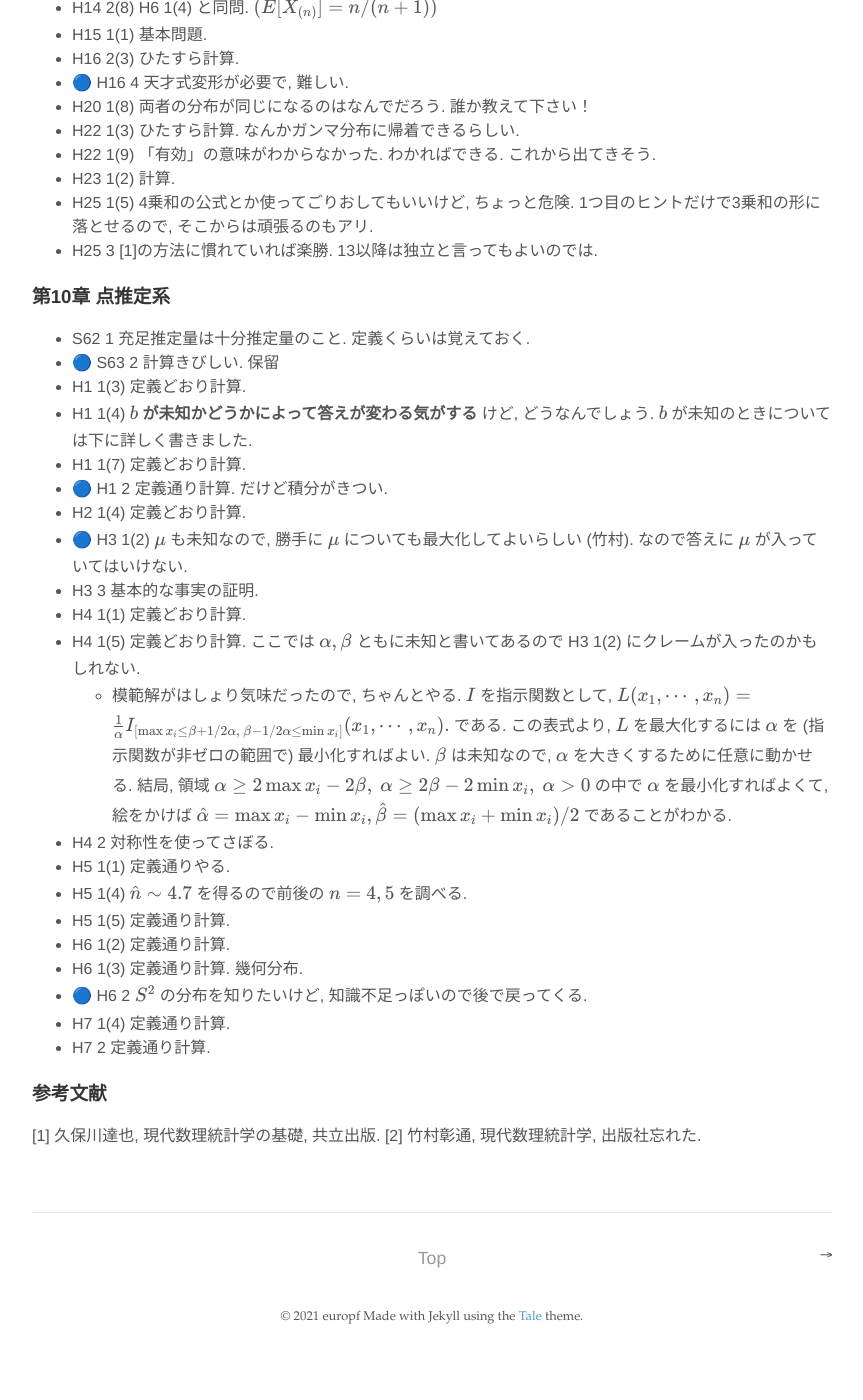
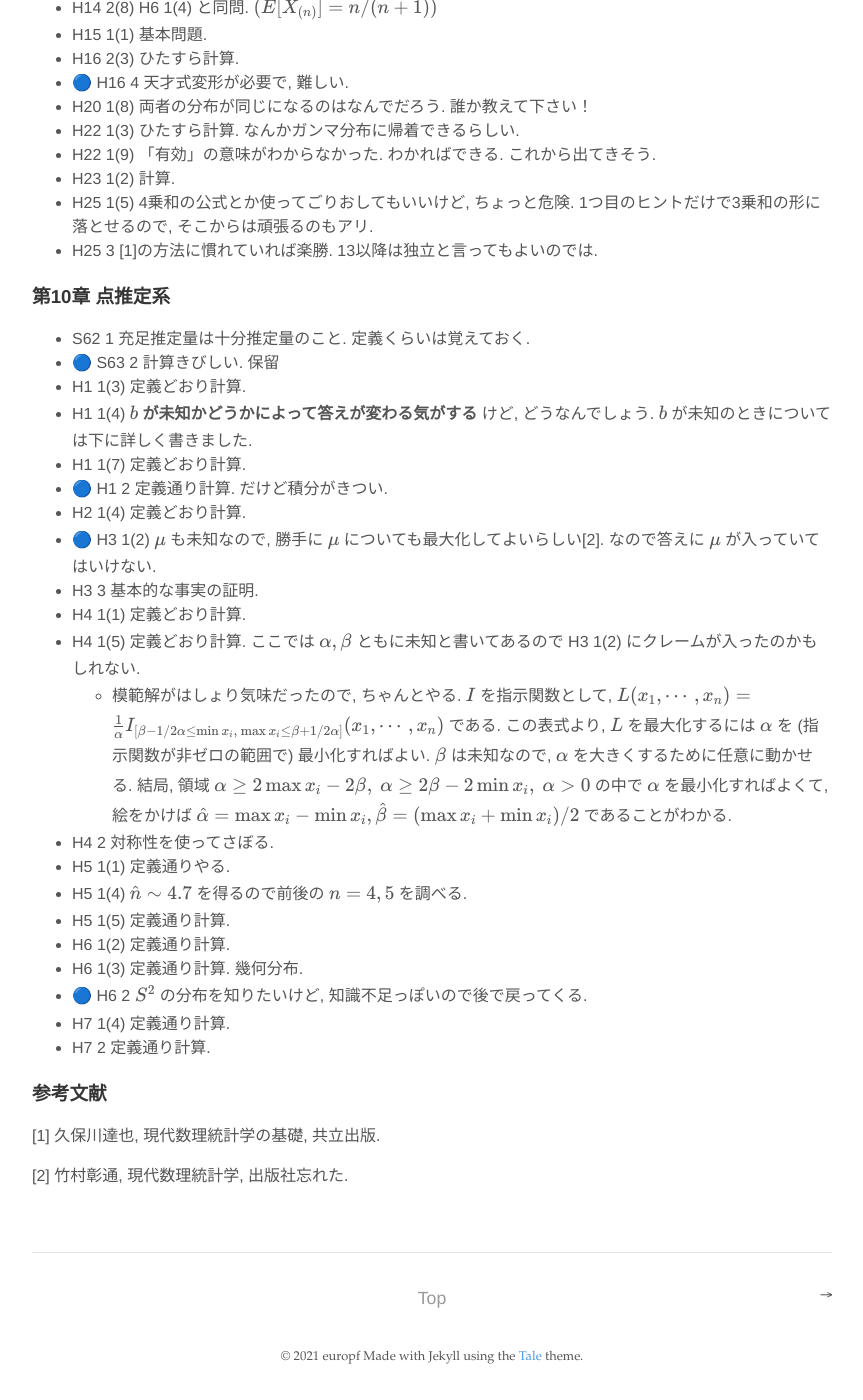
Before and after one commit to europf/europf.github.io, a Jekyll site: the page built from _posts/2021-10-10-ac-math-stat.md, in a window 1280 px wide and 1400 px high, scrolled down 957 px. Shown: the whole window, without its empty margins (208-1071 px from the left). Built offline with Jekyll 4.4.1, drawn with Linux system fonts in a browser that asks for light colours; nearby versions of some CDN libraries; before the commit the page ends 2317 px from its top, so only the background shows below that.

Commit message:
１０章

```diff
--- a/_posts/2021-10-10-ac-math-stat.md
+++ b/_posts/2021-10-10-ac-math-stat.md
@@ -45,12 +45,12 @@ excerpt_separator: <!--more-->
 - H1 1(7) 定義どおり計算.
 - 🔵 H1 2 定義通り計算. だけど積分がきつい.
 - H2 1(4) 定義どおり計算.
-- 🔵 H3 1(2) $\mu$ も未知なので, 勝手に $\mu$ についても最大化してよいらしい (竹村). なので答えに $\mu$ が入っていてはいけない.
+- 🔵 H3 1(2) $\mu$ も未知なので, 勝手に $\mu$ についても最大化してよいらしい[2]. なので答えに $\mu$ が入っていてはいけない.
 - H3 3 基本的な事実の証明.
 - H4 1(1) 定義どおり計算.
 - H4 1(5) 定義どおり計算. ここでは $\alpha, \beta$ ともに未知と書いてあるので H3 1(2) にクレームが入ったのかもしれない.
     - 模範解がはしょり気味だったので, ちゃんとやる. $I$ を指示関数として,
-    $L(x_1, \cdots, x_n) = \frac{1}{\alpha} I_{[\max x_i \leq \beta + 1/2 \alpha, \  \beta - 1/2 \alpha \leq \min x_i]}(x_1, \cdots, x_n).$
+    $L(x_1, \cdots, x_n) = \frac{1}{\alpha} I_{[\beta - 1/2 \alpha \leq \min x_i, \ \max x_i \leq \beta + 1/2 \alpha]}(x_1, \cdots, x_n)$
     である. この表式より, $L$ を最大化するには $\alpha$ を (指示関数が非ゼロの範囲で) 最小化すればよい. $\beta$ は未知なので, $\alpha$ を大きくするために任意に動かせる. 結局, 領域 $\alpha \geq 2\max x_i - 2 \beta, \ \alpha \geq 2 \beta - 2\min x_i, \ \alpha > 0$ の中で $\alpha$ を最小化すればよくて, 絵をかけば $\hat{\alpha} = \max x_i - \min x_i, \hat{\beta} = (\max x_i + \min x_i)/2$ であることがわかる.
 - H4 2 対称性を使ってさぼる.
 - H5 1(1) 定義通りやる.
@@ -64,4 +64,5 @@ excerpt_separator: <!--more-->
 
 ### 参考文献
 [1] 久保川達也, 現代数理統計学の基礎, 共立出版.
+
 [2] 竹村彰通, 現代数理統計学, 出版社忘れた.
```
